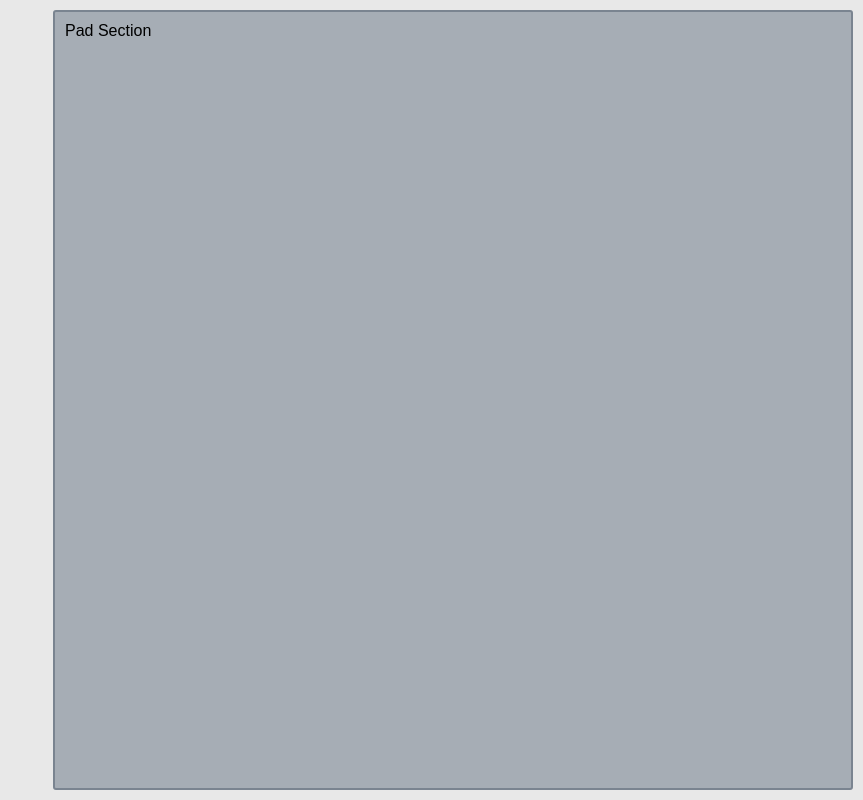
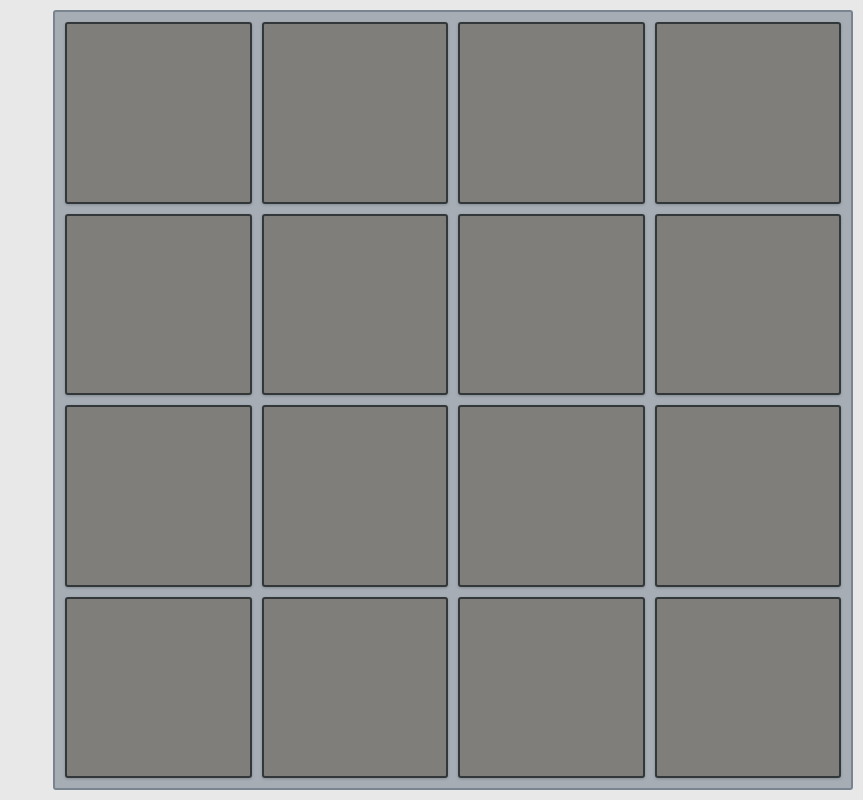
Before and after one commit to arisslin/jsmpc, a React (Create React App) app: page / in a window 1280 px wide. Shown: the whole page, without its empty margins (417-1280 px from the left). Built offline with nearby package versions, Linux system fonts and the light colour scheme.

Commit message:
Add and style pad component

```diff
--- a/src/common/GlobalStyles.js
+++ b/src/common/GlobalStyles.js
@@ -2,7 +2,9 @@ import { createGlobalStyle } from 'styled-components/macro'
 
 export default createGlobalStyle`
   :root{
+    --color-dark: #32373a;
     --color-mpc-chassis: #E8E8E8;
+    --color-pad-grey: #7F7E7A;
     --blue-grey-light: #A6ADB5;
     --blue-grey-medium: #7A8490;
   }
--- /dev/null
+++ b/src/components/Pad.js
@@ -0,0 +1,13 @@
+import React from 'react'
+import styled from 'styled-components/macro'
+
+export default function Pad(props) {
+  return <PadStyled />
+}
+
+const PadStyled = styled.div`
+  border: 2px solid var(--color-dark);
+  border-radius: 3px;
+  background-color: var(--color-pad-grey);
+  box-shadow: 0 1px 3px 0 rgba(0, 0, 0, 0.2);
+`
--- a/src/components/PadSection.js
+++ b/src/components/PadSection.js
@@ -1,8 +1,28 @@
 import React from 'react'
 import styled from 'styled-components/macro'
+import Pad from './Pad'
 
-export default function PadSection(props) {
-  return <PadSectionStyled>Pad Section</PadSectionStyled>
+export default function PadSection() {
+  return (
+    <PadSectionStyled>
+      <Pad />
+      <Pad />
+      <Pad />
+      <Pad />
+      <Pad />
+      <Pad />
+      <Pad />
+      <Pad />
+      <Pad />
+      <Pad />
+      <Pad />
+      <Pad />
+      <Pad />
+      <Pad />
+      <Pad />
+      <Pad />
+    </PadSectionStyled>
+  )
 }
 
 const PadSectionStyled = styled.section`
```
